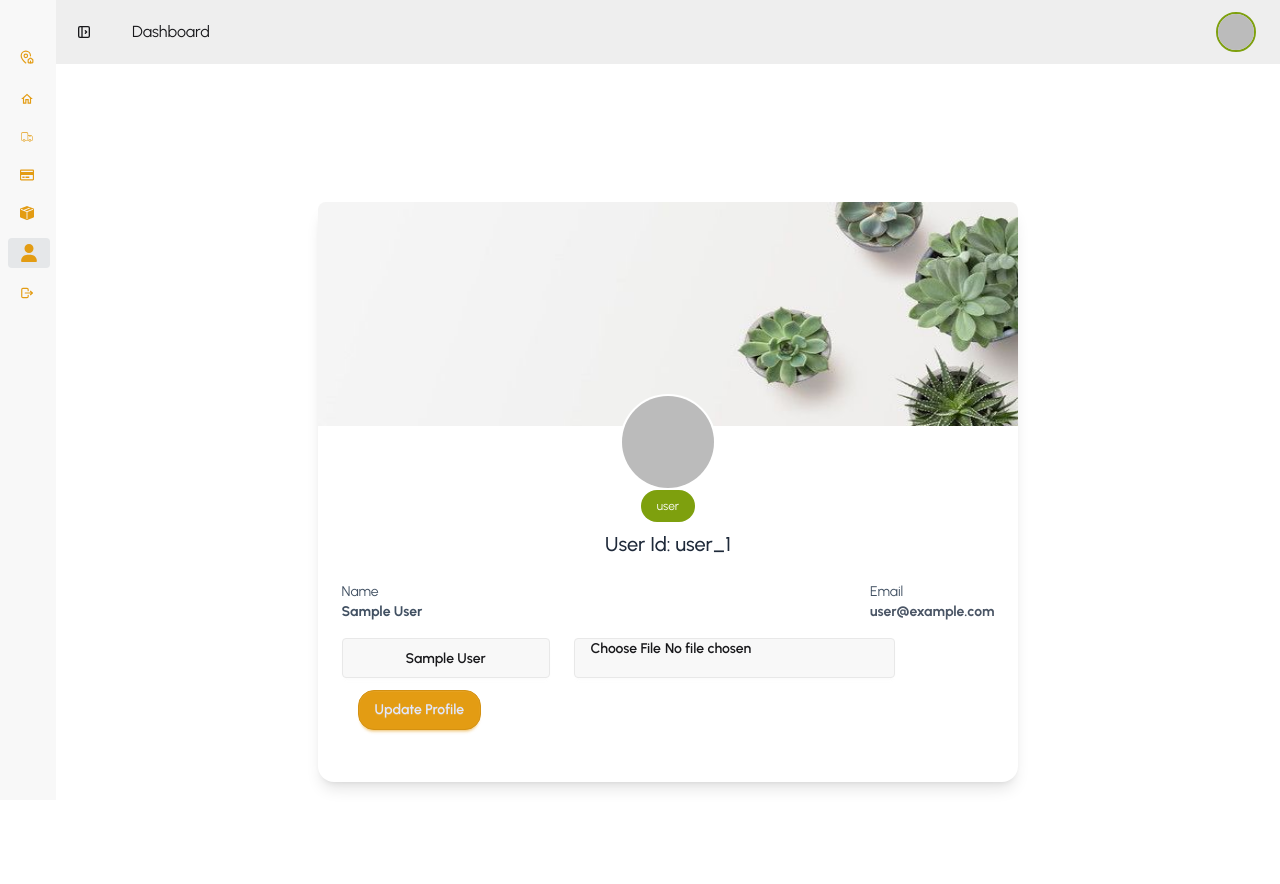
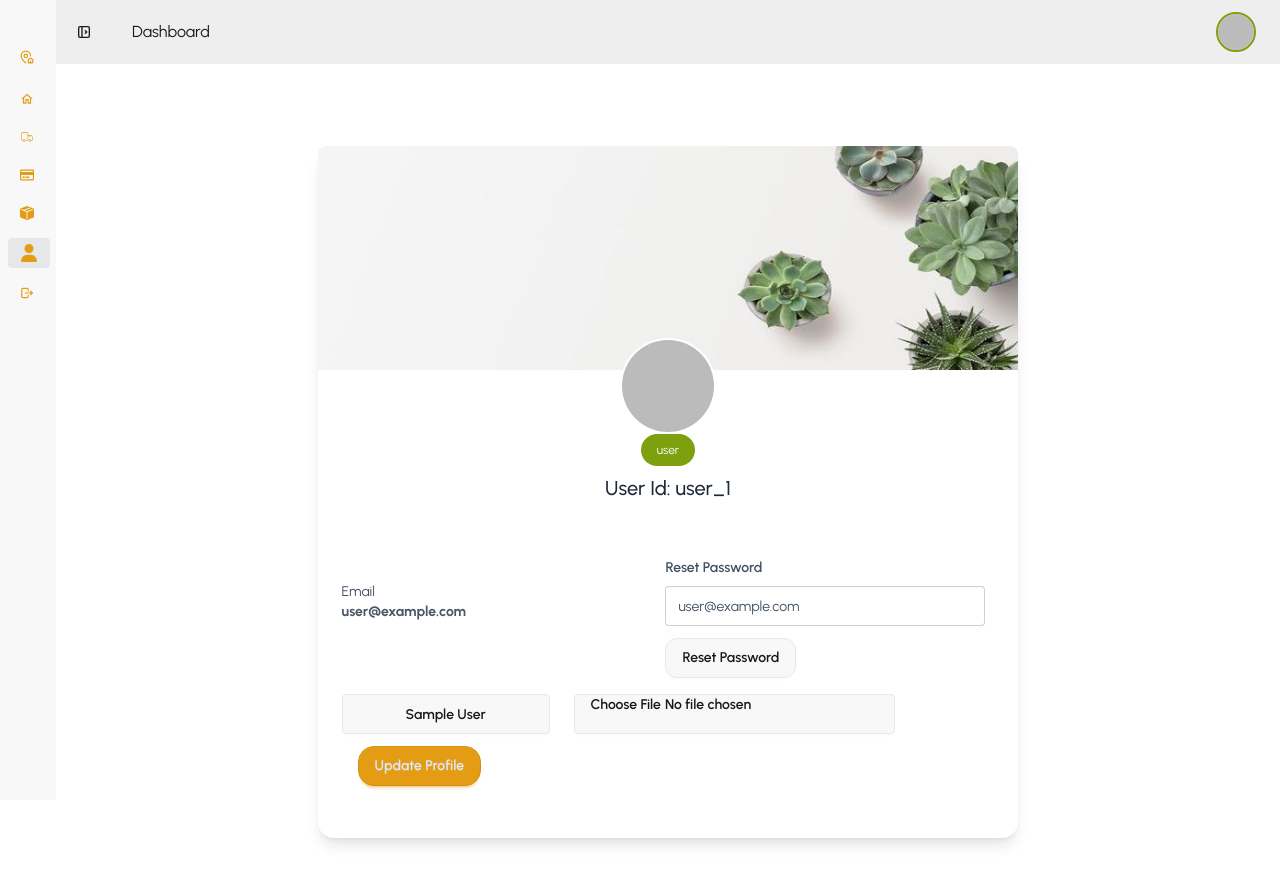
Before and after one commit to azrasharmila/DoorDrop-client-side, a React (Vite) app: page /dashboard/profile in a window 1280 px wide. Shown: the top 884 px of the page. Built offline with nearby package versions, Linux system fonts and the light colour scheme; no server answers; sample sign-in values are in the browser's storage.

Commit message:
Final commit

```diff
--- a/src/Contexts/AuthProvider.jsx
+++ b/src/Contexts/AuthProvider.jsx
@@ -1,6 +1,6 @@
 import React, { useEffect, useState } from 'react';
 import { AuthContext } from './AuthContext';
-import { createUserWithEmailAndPassword, GoogleAuthProvider, onAuthStateChanged, signInWithEmailAndPassword, signInWithPopup, signOut, updateProfile } from 'firebase/auth';
+import { createUserWithEmailAndPassword, GoogleAuthProvider, onAuthStateChanged, sendPasswordResetEmail, signInWithEmailAndPassword, signInWithPopup, signOut, updateProfile } from 'firebase/auth';
 import { auth } from '../Firebase/firebase.init';
 
 const googleProvider = new GoogleAuthProvider();
@@ -33,6 +33,12 @@ const AuthProvider = ({ children }) => {
         return updateProfile(auth.currentUser, profile)
     }
 
+    const resetPassword = (email)=>{
+        setLoading(true);
+       return sendPasswordResetEmail(auth,email);
+
+    }
+
 
     useEffect(() => {
         const unSubscribe = onAuthStateChanged(auth, (currentUser) => {
@@ -53,7 +59,8 @@ const AuthProvider = ({ children }) => {
         signInUser,
         signInGoogle,
         logOut,
-        updateUserProfile
+        updateUserProfile,
+        resetPassword
     }
 
     return (
--- a/src/Pages/Auth/Login/Login.jsx
+++ b/src/Pages/Auth/Login/Login.jsx
@@ -1,16 +1,18 @@
-import React from 'react';
+//import React, { useRef } from 'react';
 import { useForm } from 'react-hook-form';
 import useAuth from '../../../Hooks/useAuth';
-//import { Link, useLocation, useNavigate } from 'react-router';
 import Social from '../Social/Social';
 import { Link, useLocation, useNavigate } from 'react-router';
+import { auth } from '../../../Firebase/firebase.init';
+import toast from 'react-hot-toast';
 
 
 const Login = () => {
-    const { register, handleSubmit, formState: { errors } } = useForm();
-    const { signInUser } = useAuth();
+    const { register, handleSubmit, formState: { errors }, getValues } = useForm();
+    const { signInUser, resetPassword } = useAuth();
     const location = useLocation();
     // console.log('location', location);
+
 
     const navigate = useNavigate();
 
@@ -27,10 +29,30 @@ const Login = () => {
             })
     }
 
+    const handleForgetPassword = () => {
+        //console.log('forgot',emailRef.current);
+        const email = getValues('email');
+        // console.log('forgot pass', email);
+        if (!email) {
+            toast.error('Please enter your email first');
+            return;
+        }
+
+        resetPassword(email)
+            .then(() => {
+                toast('Please check your email spam folder')
+            })
+            .catch(error => {
+                console.log(error);
+                toast.error(error.message);
+
+            })
+    }
+
     return (
 
 
-         <div className="card bg-base-100 w-full mx-auto max-w-sm shrink-0 shadow-2xl">
+        <div className="card bg-base-100 w-full mx-auto max-w-sm shrink-0 shadow-2xl">
             <h3 className="text-3xl md:text-3xl text-center mt-5 text-secondary">Welcome back</h3>
             <p className='text-center text-sm md:text-base text-primary'>Please Login</p>
             <form className="card-body" onSubmit={handleSubmit(handleLogin)}>
@@ -50,7 +72,7 @@ const Login = () => {
                     }
 
 
-                    <div><a className="link link-hover">Forgot password?</a></div>
+                    <div onClick={handleForgetPassword}><a className="link link-hover">Forgot password?</a></div>
                     <button className="btn btn-neutral mt-4 w-full">Login</button>
                 </fieldset>
                 <p className='mt-2'>New to DoorDrop?  <Link
--- a/src/Pages/Dashboard/AssignRiders/AssignRiders.jsx
+++ b/src/Pages/Dashboard/AssignRiders/AssignRiders.jsx
@@ -65,7 +65,7 @@ const AssignRiders = () => {
             queryClient.invalidateQueries(['riders', selectedParcel?.senderDistrict, 'available']);
 
             Swal.fire({
-                position: "top-end",
+                position: "center",
                 icon: "success",
                 title: "Rider has been assigned.",
                 showConfirmButton: false,
--- a/src/Pages/Dashboard/AssignedDeliveries/AssignedDeliveries.jsx
+++ b/src/Pages/Dashboard/AssignedDeliveries/AssignedDeliveries.jsx
@@ -82,7 +82,7 @@ const AssignedDeliveries = () => {
                 if (res.data.modifiedCount) {
                     refetch();
                     Swal.fire({
-                        position: "top-end",
+                        position: "center",
                         icon: "success",
                         title: message,
                         showConfirmButton: false,
--- a/src/Pages/Shared/Profile/Profile.jsx
+++ b/src/Pages/Shared/Profile/Profile.jsx
@@ -5,11 +5,12 @@ import useRole from '../../../Hooks/useRole';
 import Swal from 'sweetalert2';
 
 const Profile = () => {
-    const { user, updateUserProfile } = useAuth()
+    const { user, updateUserProfile, resetPassword } = useAuth()
     const { role } = useRole();
 
     const [name, setName] = useState(user?.displayName || '');
     const [imageFile, setImageFile] = useState(null);
+    const [email, setEmail] = useState(user?.email || '');
     const image_hosting_key = import.meta.env.VITE_image_host_key;
 
     const handleUpdateProfile = async (e) => {
@@ -24,7 +25,7 @@ const Profile = () => {
                 formData.append("image", imageFile);
 
                 const res = await fetch(
-                   `https://api.imgbb.com/1/upload?key=${image_hosting_key}`,
+                    `https://api.imgbb.com/1/upload?key=${image_hosting_key}`,
                     {
                         method: "POST",
                         body: formData,
@@ -59,10 +60,36 @@ const Profile = () => {
         setImageFile(e.target.files[0]);
     };
 
+    const handleResetPassword = async () => {
+        if (!email) {
+            return Swal.fire({
+                icon: "error",
+                title: "Please enter your email",
+            });
+        }
+
+        try {
+            await resetPassword(email);
+
+            Swal.fire({
+                icon: "success",
+                title: "Password Reset Email Sent!",
+                text: "Check your email inbox.",
+            });
+
+        } catch (error) {
+            console.log(error);
+            Swal.fire({
+                icon: "error",
+                title: "Failed to send reset email",
+            });
+        }
+    };
+
 
     return (
         <div className='flex justify-center items-center h-screen'>
-            <div className='bg-white shadow-lg rounded-2xl md:w-4/5 lg:w-3/5'>
+            <div className='bg-white shadow-lg  rounded-2xl md:w-4/5 lg:w-3/5'>
                 <img
                     alt='cover photo'
                     src={coverImg}
@@ -84,17 +111,39 @@ const Profile = () => {
                         User Id: {user?.uid}
                     </p>
                     <div className='w-full p-2 mt-4 rounded-lg'>
-                        <div className='flex flex-wrap items-center justify-between text-sm text-accent '>
-                            <p className='flex flex-col'>
+                        <div className='flex flex-wrap items-center justify-between text-sm text-accent  '>
+                            {/* <p className='flex flex-col'>
                                 Name
                                 <span className='font-bold text-accent '>
                                     {user?.displayName}
                                 </span>
-                            </p>
+                            </p> */}
                             <p className='flex flex-col'>
                                 Email
                                 <span className='font-bold text-gray-600 '>{user?.email}</span>
                             </p>
+
+                            <div className=' pt-4 mt-4'>
+                                <h3 className='font-semibold mb-2'>Reset Password</h3>
+
+                                <div className='flex flex-wrap gap-3 items-center'>
+                                    <input
+                                        type="email"
+                                        className='input input-bordered'
+                                        value={email}
+                                        onChange={(e) => setEmail(e.target.value)}
+                                        placeholder="Enter your email"
+                                    />
+
+                                    <button
+                                        onClick={handleResetPassword}
+                                        className='btn  rounded-xl'
+                                    >
+                                        Reset Password
+                                    </button>
+                                </div>
+                            </div>
+
 
                             <div>
 
--- a/src/main.jsx
+++ b/src/main.jsx
@@ -15,7 +15,7 @@ createRoot(document.getElementById('root')).render(
     <QueryClientProvider client={queryClient}>
       <AuthProvider>
         <Toaster
-          position="top-right"
+          position="top-center"
           toastOptions={{
             duration: 3000,
             className: "bg-primary text-primary-content",
```
